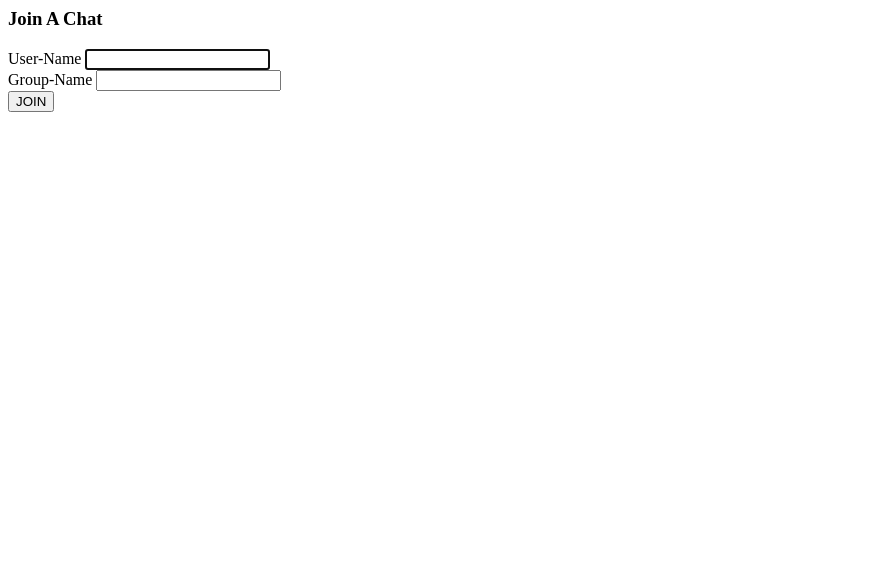
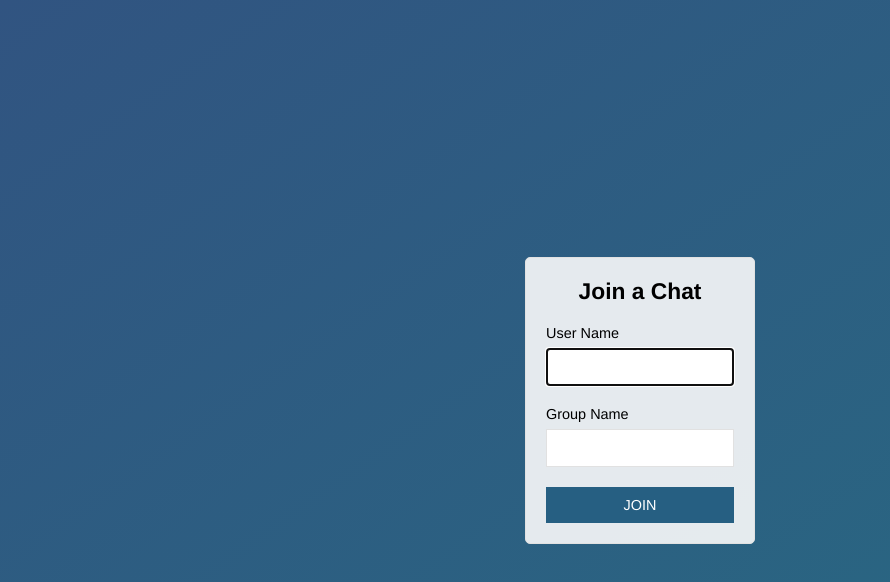
Before and after one commit to adilshaikh/NodeJS_Chat_Application, a website: page public/index.html in a window 1280 px wide. Shown: the whole page, without its empty margins (0-890 px from the left). Drawn offline with Linux system fonts and the light colour scheme; the site is published under a folder, as on GitHub Pages, so addresses that start at the root find nothing.

```diff
--- a/public/index.html
+++ b/public/index.html
@@ -1,32 +1,27 @@
-<html lang="en">
+<!DOCTYPE html>
+<html>
   <head>
-        <link rel="stylesheet" href="/css/styles.css">
-    <meta charset="UTF-8">
-    <meta name="viewport" content="width=device-width, initial-scale=1.0, user-scalable=no">
-    <meta http-equiv="X-UA-Compatible" content="ie=edge">
-    <title>JOIN | ChatApp</title>
+    <meta charset="utf-8">
+    <meta name="viewport" content="width=device-width, initial-scale=1, user-scalable=no">
+    <title>Join | ChatApp</title>
+    <link rel="stylesheet" href="./css/styles.css">
   </head>
-<body>
-    <div class="centered-form">
+  <body class="centered-form">
     <div class="centered-form__form">
       <form action="/chat.html">
-                    <div class= "form-field">
-                            <h3>Join A Chat</h3>
+        <div class="form-field"><h3>Join a Chat</h3></div>
+        <div class="form-field">
+          <label>User Name</label>
+          <input type="text" name="name" autofocus  required/>
         </div>
-                        <div class= "form-field">
-                            <label> User-Name</label>
-                            <input type="text" autofocus></input>
+        <div class="form-field">
+          <label>Group Name</label>
+          <input type="text" name="room"  required/>
         </div>
-                        <div class= "form-field">
-                            <label >Group-Name</label>
-                            <input type="text"/>
-                        </div>
-                        <div class= "form-field">
+        <div class="form-field">
           <button>JOIN</button>
         </div>
       </form>
-
-        </div>
     </div>
   </body>
 </html>
```
Lines whose indentation alone changed are shown as unchanged.
